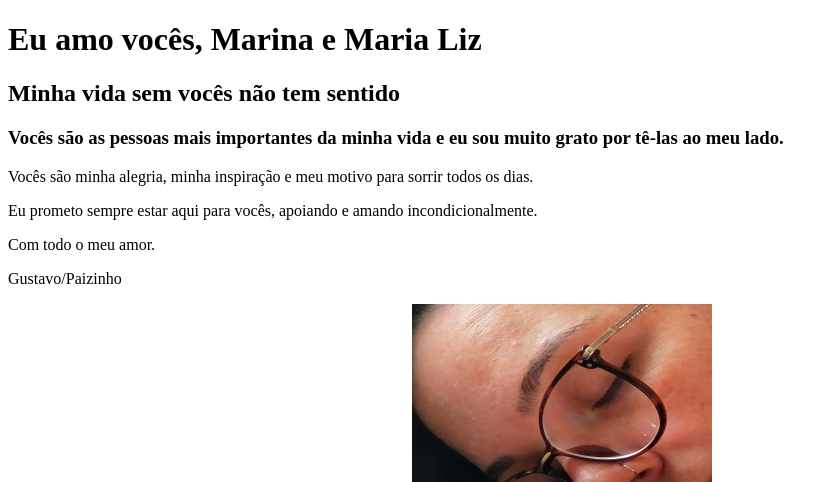
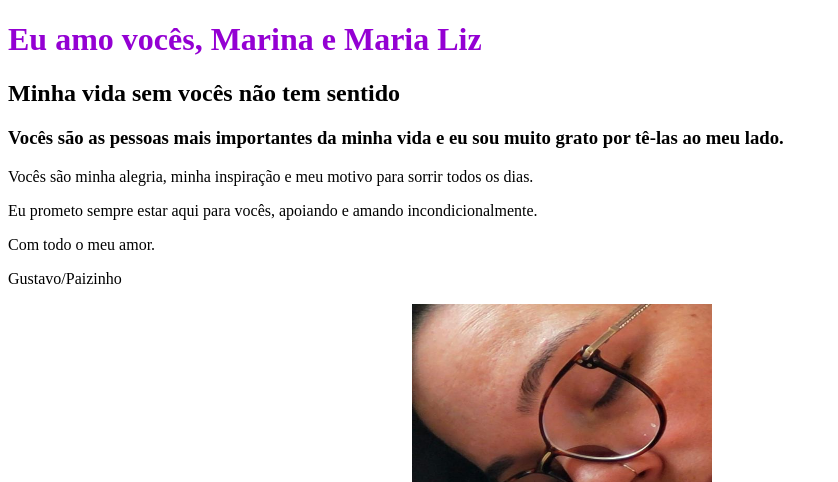
Before and after one commit to gustavocarlosdiascamargo-lgtm/Maria, a plain HTML site: page index.html in a window 1280 px wide. Shown: the top 482 px of the page, without its empty margins (0-838 px from the left). Drawn offline with Linux system fonts and the light colour scheme.

Commit message:
Update index.html

```diff
--- a/index.html
+++ b/index.html
@@ -20,5 +20,8 @@
 <img src="img/Mm.jpeg" alt="Marina e Maria Liz" width="300" height="500">
 </body>
 
+<style>
+    h1 {color: darkviolet; fonte-size: 30px}
+</style>
 
 </html>
```
